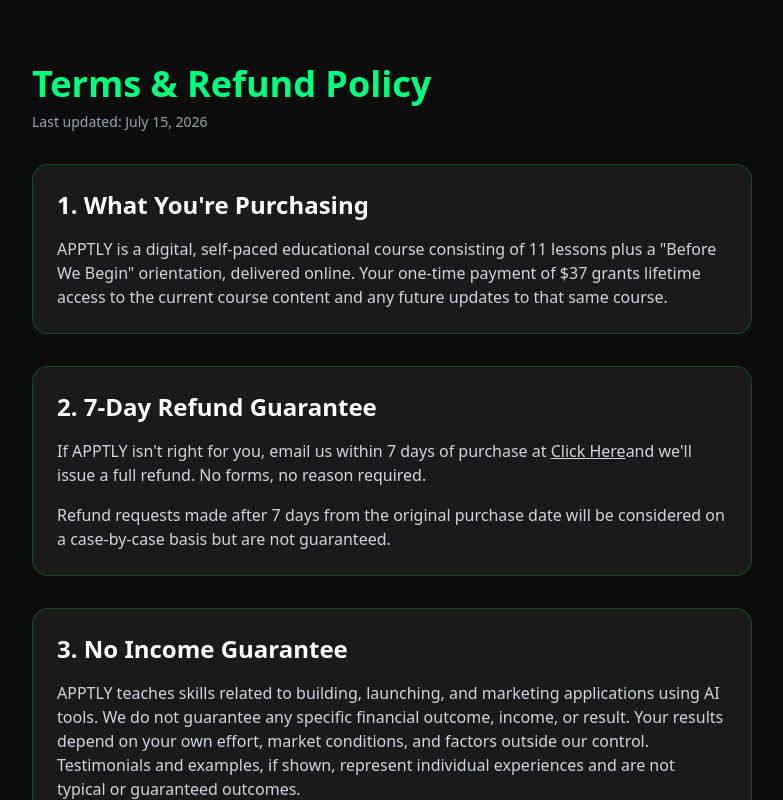
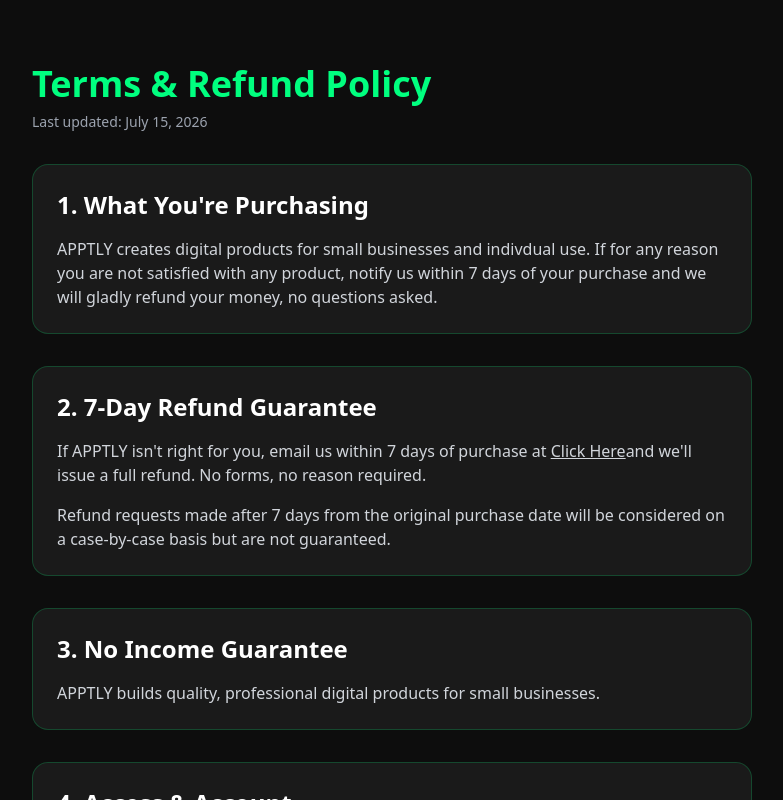
Before and after one commit to myapptly/apptly-website, a Next.js app: page /terms in a window 1280 px wide. Shown: the top 800 px of the page, without its empty margins (248-1031 px from the left). Built offline with nearby package versions, Linux system fonts and the light colour scheme.

Commit message:
Revise purchasing information and income guarantee
Updated product description and refund policy in terms page.

```diff
--- a/app/terms/page.tsx
+++ b/app/terms/page.tsx
@@ -12,10 +12,9 @@ export default function TermsPage() {
         <div className="bg-[#1A1A1A] border border-[#00FF7F]/20 rounded-2xl p-6 space-y-4">
           <h2 className="text-2xl font-bold text-white">1. What You're Purchasing</h2>
           <p className="text-gray-300">
-            APPTLY is a digital, self-paced educational course consisting of 11 lessons
-            plus a "Before We Begin" orientation, delivered online. Your one-time payment
-            of $37 grants lifetime access to the current course content and any future
-            updates to that same course.
+            APPTLY creates digital products for small businesses and indivdual use.
+            If for any reason you are not satisfied with any product, notify us within
+            7 days of your purchase and we will gladly refund your money, no questions asked.
           </p>
         </div>
 
@@ -40,12 +39,7 @@ export default function TermsPage() {
         <div className="bg-[#1A1A1A] border border-[#00FF7F]/20 rounded-2xl p-6 space-y-4">
           <h2 className="text-2xl font-bold text-white">3. No Income Guarantee</h2>
           <p className="text-gray-300">
-            APPTLY teaches skills related to building, launching, and marketing
-            applications using AI tools. We do not guarantee any specific financial
-            outcome, income, or result. Your results depend on your own effort, market
-            conditions, and factors outside our control. Testimonials and examples, if
-            shown, represent individual experiences and are not typical or guaranteed
-            outcomes.
+            APPTLY builds quality, professional digital products for small businesses.
           </p>
         </div>
 
```
